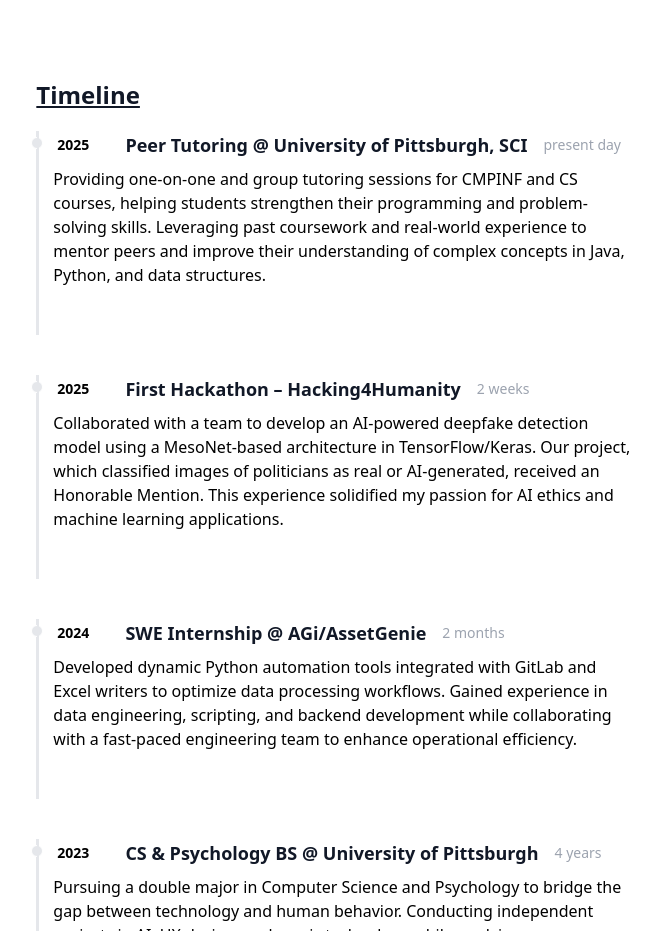
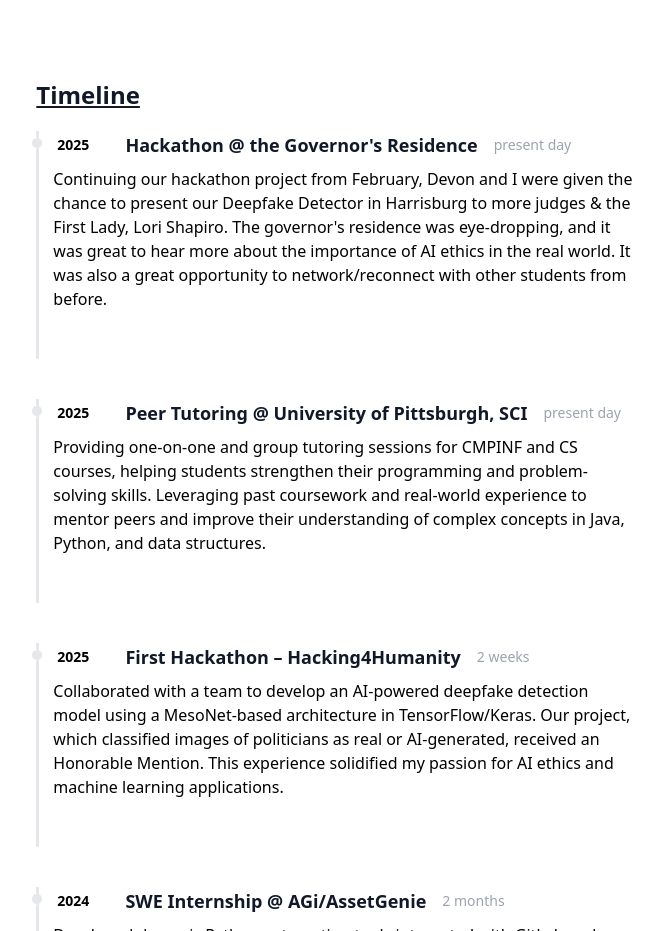
Before and after one commit to remysedlak/portfolio, a React (Vite) app: page / in a window 1280 px wide. Shown: the part 1021-1952 px from the top of the page, without its empty margins (305-968 px from the left). Built offline with nearby package versions, Linux system fonts and the light colour scheme.

Commit message:
Add hackathon event to timeline with details on presentation and networking

```diff
--- a/src/data/timeline.js
+++ b/src/data/timeline.js
@@ -1,4 +1,11 @@
 const timeline = [
+    {
+        year: '2025',
+        title: 'Hackathon @ the Governor\'s Residence',
+        duration: 'present day',
+        details: `Continuing our hackathon project from February, Devon and I were given the chance to present our Deepfake Detector in Harrisburg to more judges & the First Lady, Lori Shapiro. The governor's residence was eye-dropping, and it was great to hear more about the importance of AI ethics in the real world.
+        It was also a great opportunity to network/reconnect with other students from before.`
+    },
     {
         year: '2025',
         title: 'Peer Tutoring @ University of Pittsburgh, SCI',
```
